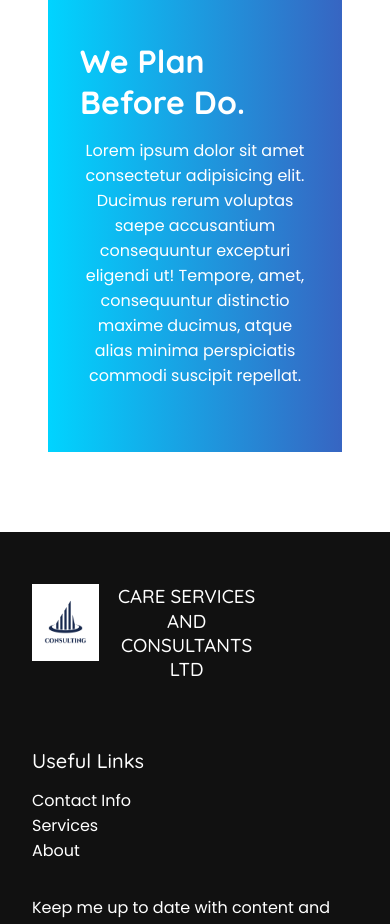
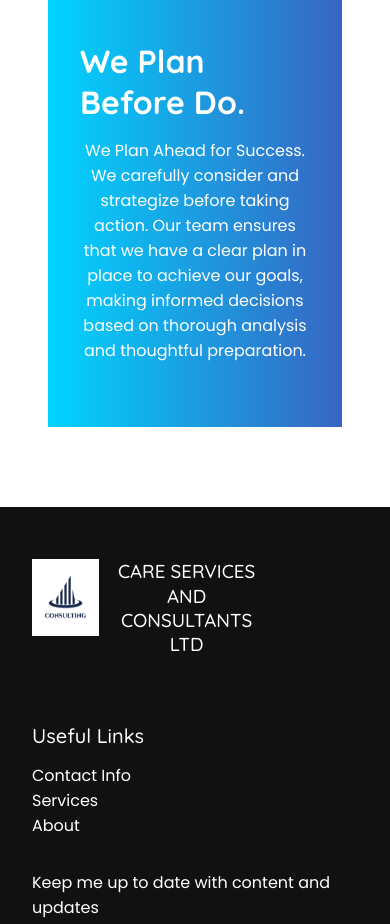
Before and after one commit to ianMuchesia/NEXT-JS-LANDING-PAGE, a Next.js app: page /about in a window 390 px wide. Shown: the part 2280-3204 px from the top of the page. Built offline with nearby package versions, Linux system fonts and the light colour scheme.

Commit message:
responsive

```diff
--- a/components/AboutComponents/Plan.tsx
+++ b/components/AboutComponents/Plan.tsx
@@ -7,10 +7,7 @@ const Plan = () => {
       <div className={styles.planContainer}>
         <h1>We Plan Before Do.</h1>
         <p>
-          Lorem ipsum dolor sit amet consectetur adipisicing elit. Ducimus rerum
-          voluptas saepe accusantium consequuntur excepturi eligendi ut!
-          Tempore, amet, consequuntur distinctio maxime ducimus, atque alias
-          minima perspiciatis commodi suscipit repellat.
+        We Plan Ahead for Success. We carefully consider and strategize before taking action. Our team ensures that we have a clear plan in place to achieve our goals, making informed decisions based on thorough analysis and thoughtful preparation.
         </p>
       </div>
     </section>
--- a/src/styles/About.module.css
+++ b/src/styles/About.module.css
@@ -197,7 +197,7 @@ Plan
 }
 @media screen and (min-width:800px) {
   .planContainer{
-    min-width: 60%;
+    max-width: 60%;
   }
 }
 /*    */
```
